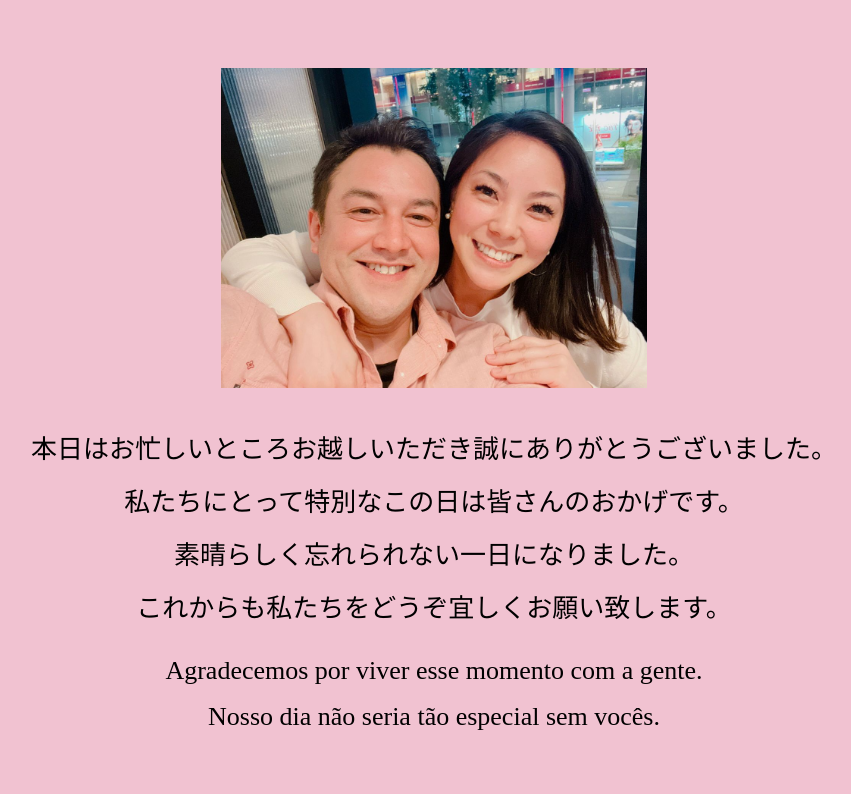
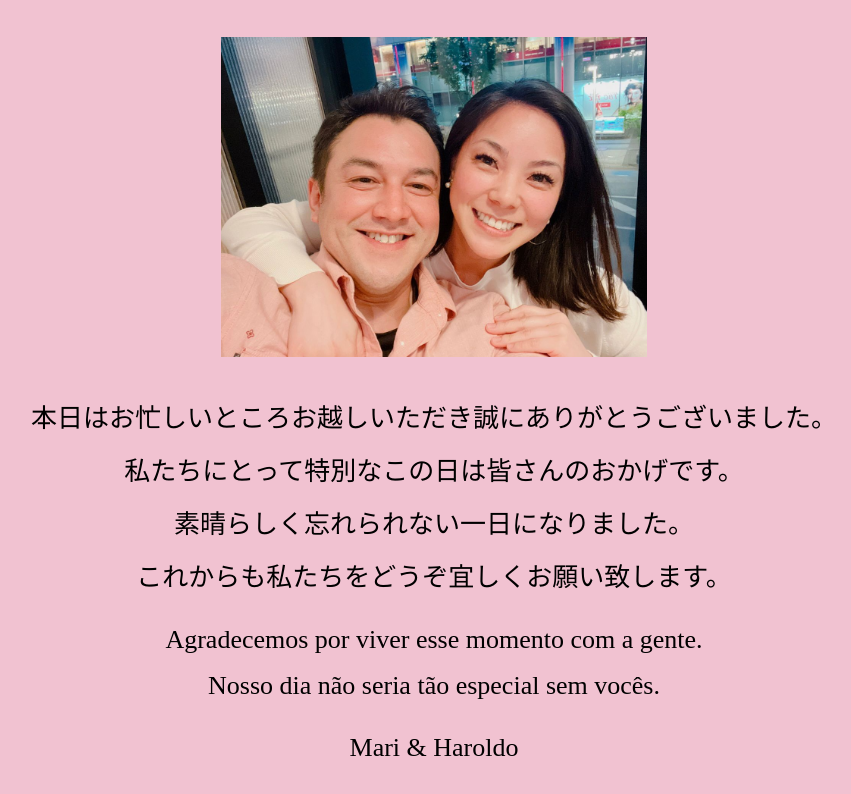
Before and after one commit to belli49/marieharoldocasamento, a React (Create React App) app: page / in a window 1280 px wide. Shown: the top 794 px of the page, without its empty margins (206-1057 px from the left). Built offline with nearby package versions, Linux system fonts and the light colour scheme; a web font is replaced by a local one.

Commit message:
Added signature to message

```diff
--- a/src/App.js
+++ b/src/App.js
@@ -25,6 +25,10 @@ function App() {
         <p>
             Nosso dia não seria tão especial sem vocês.
         </p>
+        <p/>
+        <p>
+            Mari & Haroldo
+        </p>
       </header>
     </div>
   );
```
Also changed, not shown: 1 other file (tests, documents, lock files or other folders).
